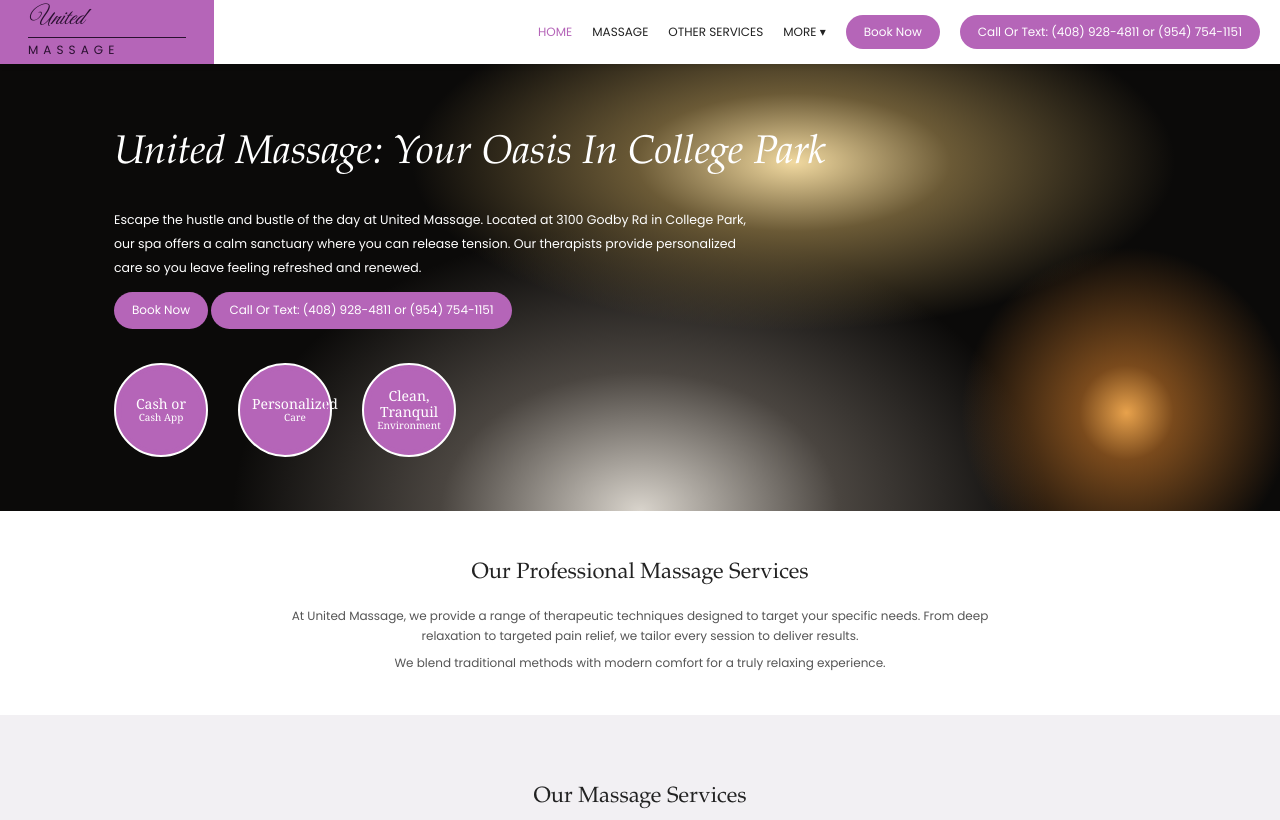
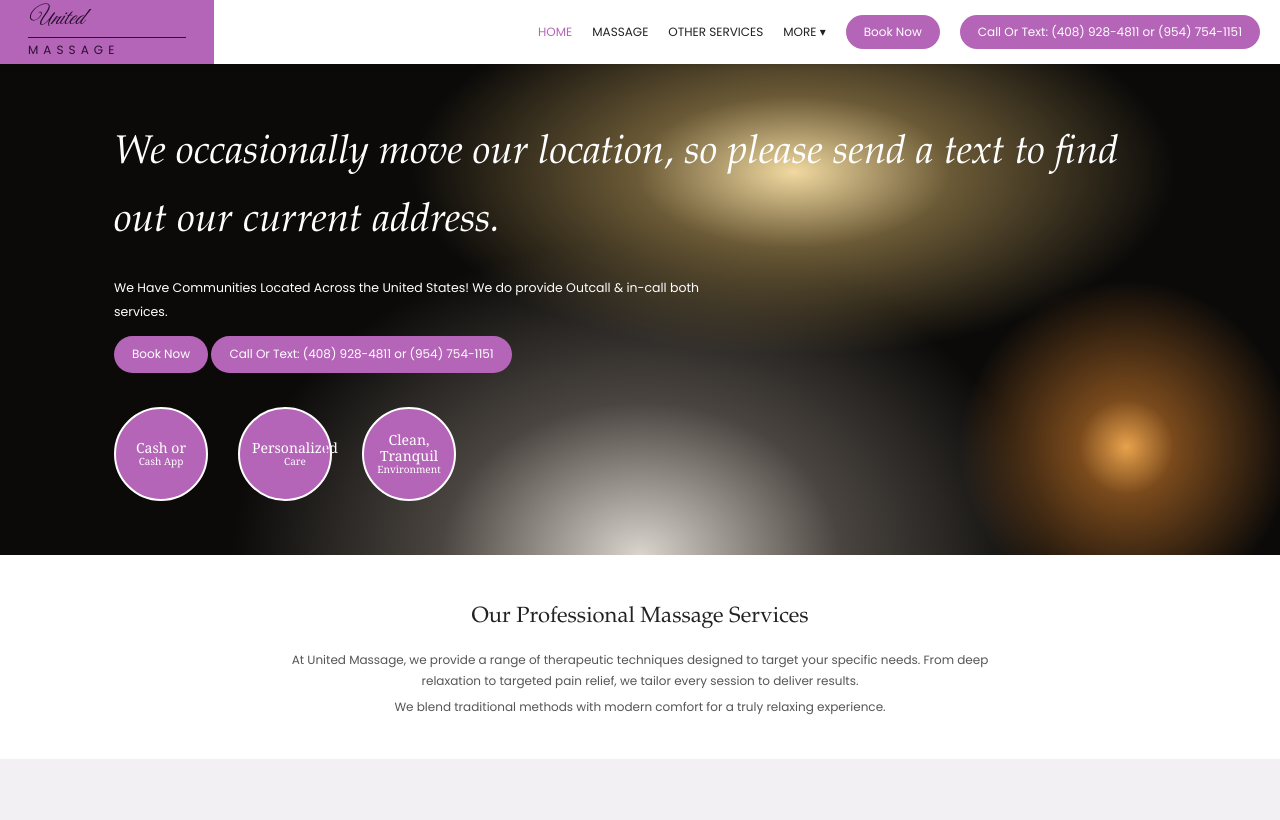
Before and after one commit to imdadprofessional-collab/unitedmassage, a website: page index.html in a window 1280 px wide. Shown: the top 820 px of the page. Drawn offline with Linux system fonts and the light colour scheme; a web font is replaced by a local one.

Commit message:
Update index.html

```diff
--- a/index.html
+++ b/index.html
@@ -12,8 +12,8 @@
 <span class="dd"><span>More &#9662;</span><div><a href="/book">Book Now</a><a href="/contact">Contact</a><a href="/privacy">Privacy Policy</a></div></span>
 <a class="pill" href="/book">Book Now</a><a class="pill" href="tel:+12019421938">Call Or Text: (408) 928-4811 or (954) 754-1151 </a></nav></header>
 <main>
-<section class="hero"><div class="wrap"><h1>United Massage: Your Oasis In College Park</h1>
-<p>Escape the hustle and bustle of the day at United Massage. Located at 3100 Godby Rd in College Park, our spa offers a calm sanctuary where you can release tension. Our therapists provide personalized care so you leave feeling refreshed and renewed.</p>
+<section class="hero"><div class="wrap"><h1>We occasionally move our location, so please send a text to find out our current address.</h1>
+<p>We Have Communities Located Across the United States! We do provide Outcall & in-call both services.</p>
 <p><a class="pill" href="/book">Book Now</a> <a class="pill" href="tel:+14089284811">Call Or Text: (408) 928-4811 or (954) 754-1151 </a></p>
 <div class="badges"><div class="badge"><div>Cash or<small>Cash App</small></div></div><div class="badge"><div>Personalized<small>Care</small></div></div><div class="badge"><div>Clean, Tranquil<small>Environment</small></div></div></div></div></section>
 <section class="intro center" id="massage"><div class="wrap"><h2>Our Professional Massage Services</h2>
```
